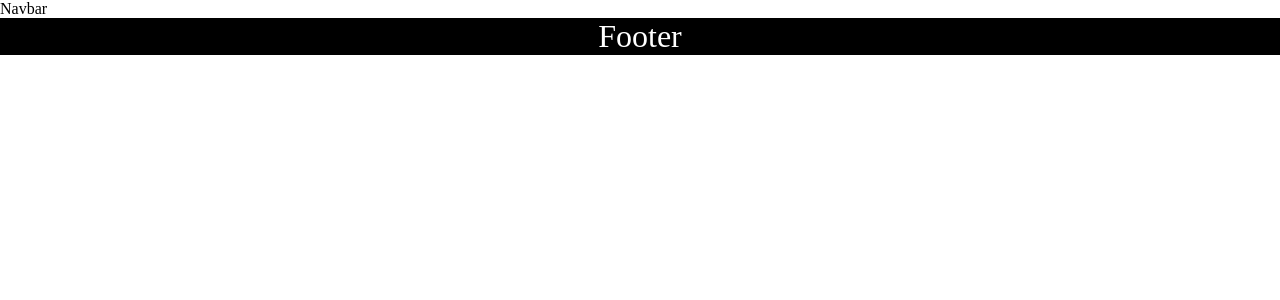
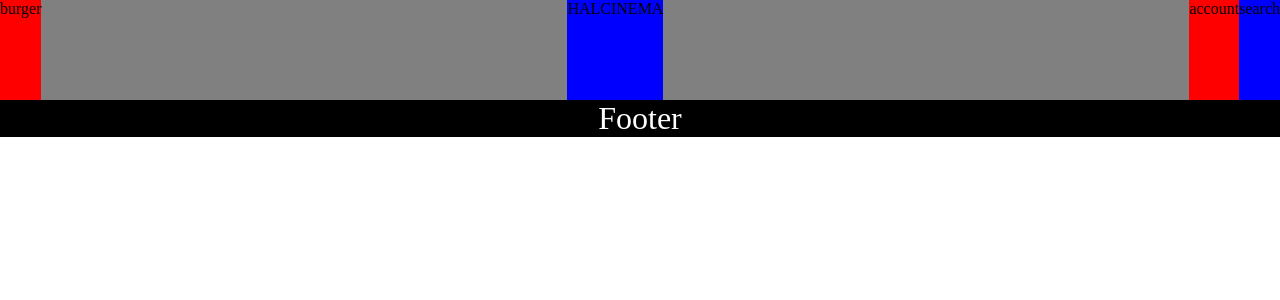
Before and after one commit to HAL-Cinema-G9/frontend, a Next.js app: page / in a window 1280 px wide. Shown: the top 300 px of the page. Built offline with nearby package versions, Linux system fonts and the light colour scheme.

Commit message:
html/基礎CSS作成

```diff
--- a/src/components/Navbar.tsx
+++ b/src/components/Navbar.tsx
@@ -1,5 +1,38 @@
+import { css } from '@emotion/react';
+
+const styles = {
+  container: css`
+    height: 100px;
+    width: 100%;
+
+    display: flex;
+
+    background-color: gray;
+  `,
+  menu: css`
+    background-color: red;
+  `,
+  logo: css`
+    background-color: blue;
+    margin: 0 auto;
+  `,
+  account: css`
+    background-color: red;
+  `,
+  search: css`
+    background-color: blue;
+  `,
+};
+
 const Navbar = () => {
-  return <div>Navbar</div>;
+  return (
+    <div css={styles.container}>
+      <div css={styles.menu}>burger</div>
+      <div css={styles.logo}>HALCINEMA</div>
+      <div css={styles.account}>account</div>
+      <div css={styles.search}>search</div>
+    </div>
+  );
 };
 
 export default Navbar;
```
